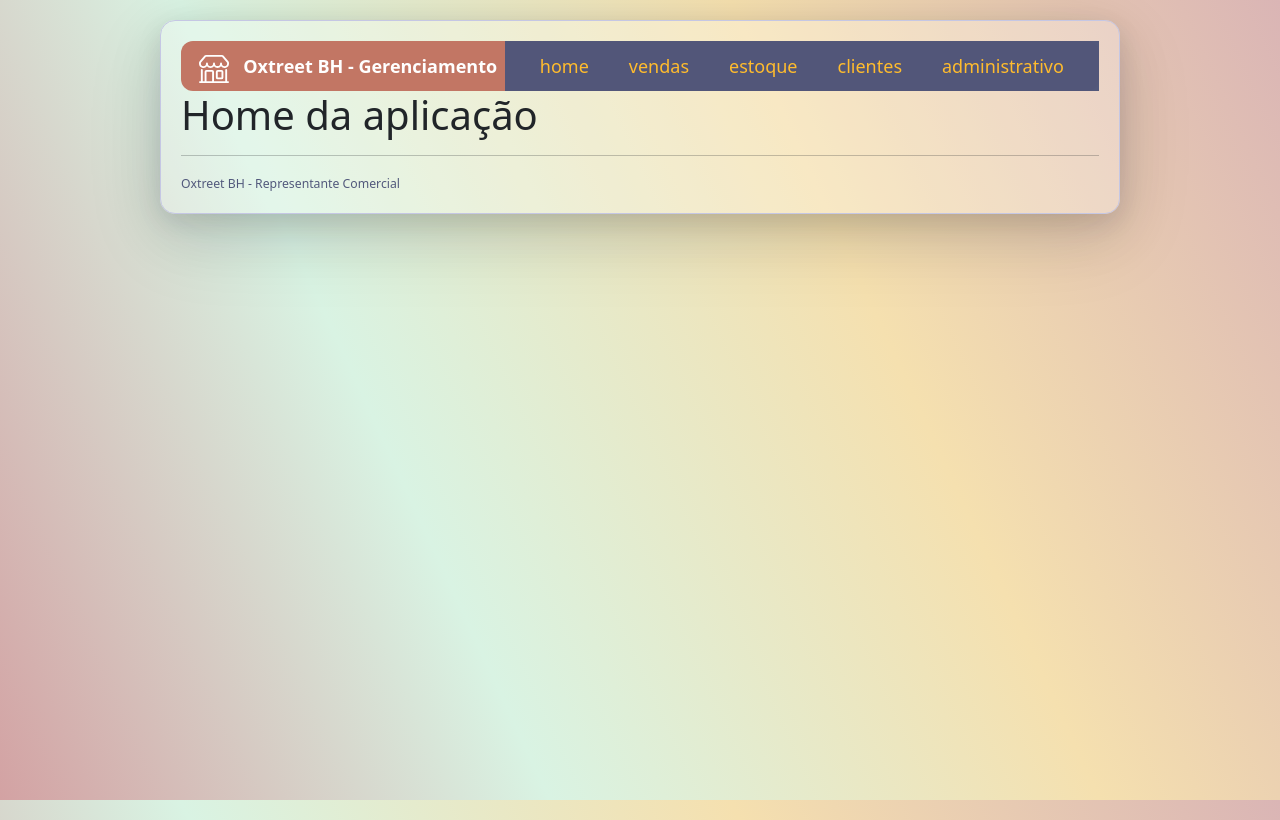
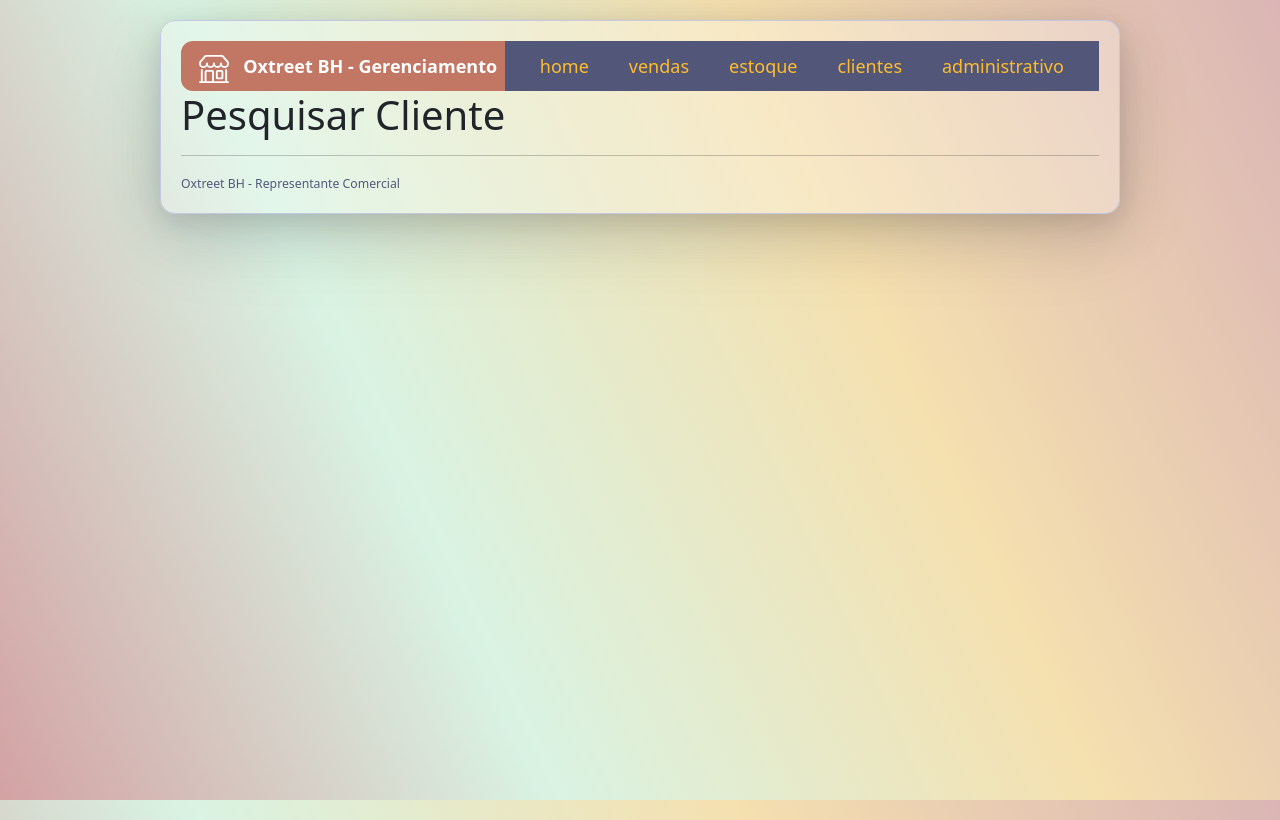
Before and after one commit to reinaldofox/oxtreet, a React (Create React App) app: page / in a window 1280 px wide. Built offline with nearby package versions, Linux system fonts and the light colour scheme.

Commit message:
commit casual

```diff
--- a/src/routes/Cliente.jsx
+++ b/src/routes/Cliente.jsx
@@ -7,16 +7,18 @@ const Cliente = () => {
 
   const [show, setShow] = useState(false);
 
+  const handleShowModal = () => {
+    setShow(true)
+    document.body.style.filter = 'blur(2px)'
+  }
+
   return (
     <div className="App">
 
       <FormCliente />
 
-
-
-
       <h2>Modal Demo</h2>
-      <button className="btn btn-info btn-sm" onClick={() => setShow(true)}>Open Modal 1</button>
+      <button className="btn btn-info btn-sm" onClick={handleShowModal}>Open Modal 1</button>
       <hr />
 
       <ModalMessage
--- a/src/routes/Home.jsx
+++ b/src/routes/Home.jsx
@@ -2,9 +2,13 @@ import React from 'react'
 
 const Home = () => {
 
+  // const [clienteSelecionado, setClienteSelecionado] = useState({})
+  // const [clienteS, setClientes] = useState([])
+  // const [search, setSearch] = useState('second')
+
   return (
     <>
-      <h1>Home da aplicação</h1>
+      <h1>Pesquisar Cliente</h1>
     </>
   )
 }
```
